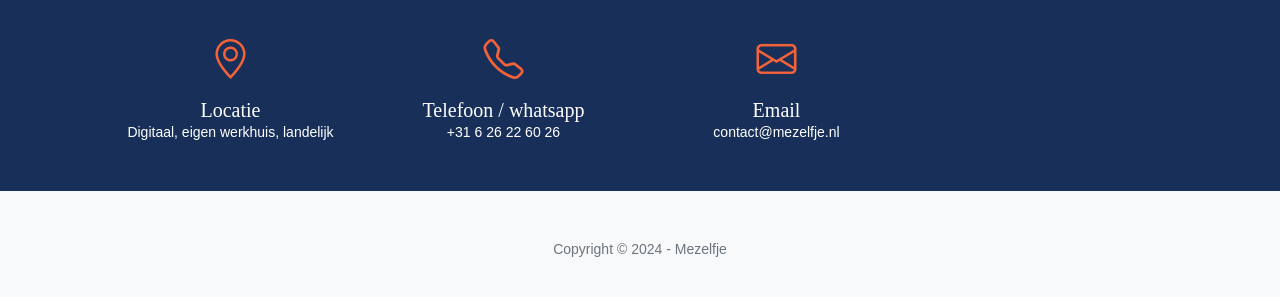
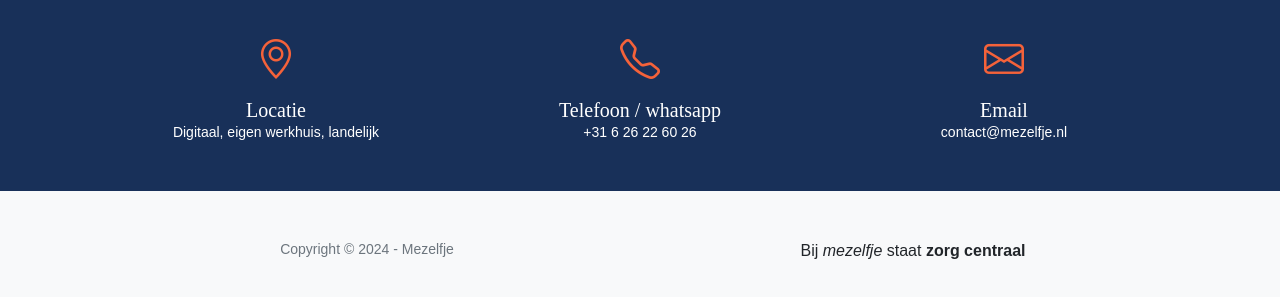
Before and after one commit to ErranB/mezelfje.github.io, a website: page index.html in a window 1280 px wide. Shown: the part 4136-4433 px from the top of the page. Drawn offline with nearby package versions, Linux system fonts and the light colour scheme; some packages are replaced by stand-ins of ours; a script that the page names is missing.

Commit message:
page end

```diff
--- a/index.html
+++ b/index.html
@@ -223,21 +223,21 @@
         <section class="page-end bg-primary text-white" id="contact">
             <div class="container px-4 px-lg-5">
                 <div class="row gx-4 gx-lg-5">
-                    <div class="col-lg-3 col-md-6 text-center">
+                    <div class="col-lg-4 col-md-6 text-center">
                         <div class="mt-0">
                             <div class="mb-2"><i class="bi bi-geo-alt fs-1 text-orange"></i></div>
                             <h5 class="text-center">Locatie</h5>
                             <p class="small text-center">Digitaal, eigen werkhuis, landelijk</p>
                         </div>
                     </div>
-                    <div class="col-lg-3 col-md-6 text-center">
+                    <div class="col-lg-4 col-md-6 text-center">
                         <div class="mt-0">
                             <div class="mb-2"><i class="bi bi-telephone fs-1 text-orange"></i></div>
                             <h5 class="text-center">Telefoon / whatsapp</h5>
                             <p class="small text-center">+31 6 26 22 60 26</p>
                         </div>
                     </div>
-                    <div class="col-lg-3 col-md-6 text-center">
+                    <div class="col-lg-4 col-md-6 text-center">
                         <div class="mt-0">
                             <div class="mb-2"><i class="bi bi-envelope fs-1 text-orange"></i></div>
                             <h5 class="text-center">Email</h5>
@@ -249,7 +249,16 @@
         </section>
         <!-- Footer-->
         <footer class="bg-light py-5">
-            <div class="container px-4 px-lg-5"><div class="small text-center text-muted">Copyright &copy; 2024 - Mezelfje</div></div>
+            <div class="container px-4 px-lg-5">
+                <div class="row gx-4 gx-lg-5">
+                    <div class="col-lg-6 col-md-5 text-center">
+                        <div class="small text-center text-muted">Copyright &copy; 2024 - Mezelfje</div>
+                    </div>
+                    <div class="col-lg-6 col-md-5 text-center">
+                        <p class="mt-0">Bij <i>mezelfje</i> staat <span class="fw-bold">zorg centraal</span></p>
+                    </div>
+                </div>
+            </div>
         </footer>
         <!-- Bootstrap core JS-->
         <script src="https://cdn.jsdelivr.net/npm/bootstrap@5.2.3/dist/js/bootstrap.bundle.min.js"></script>
```
